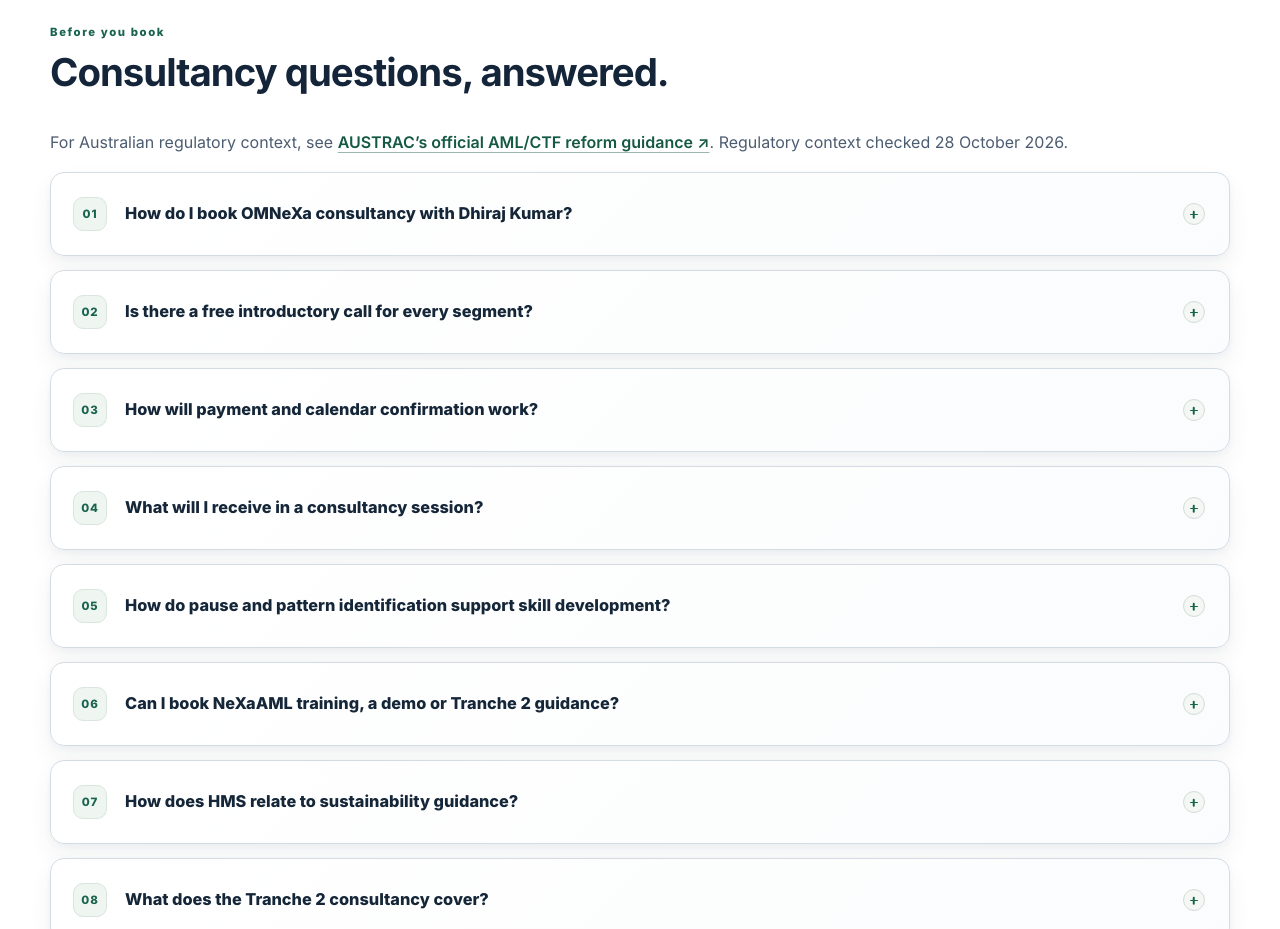
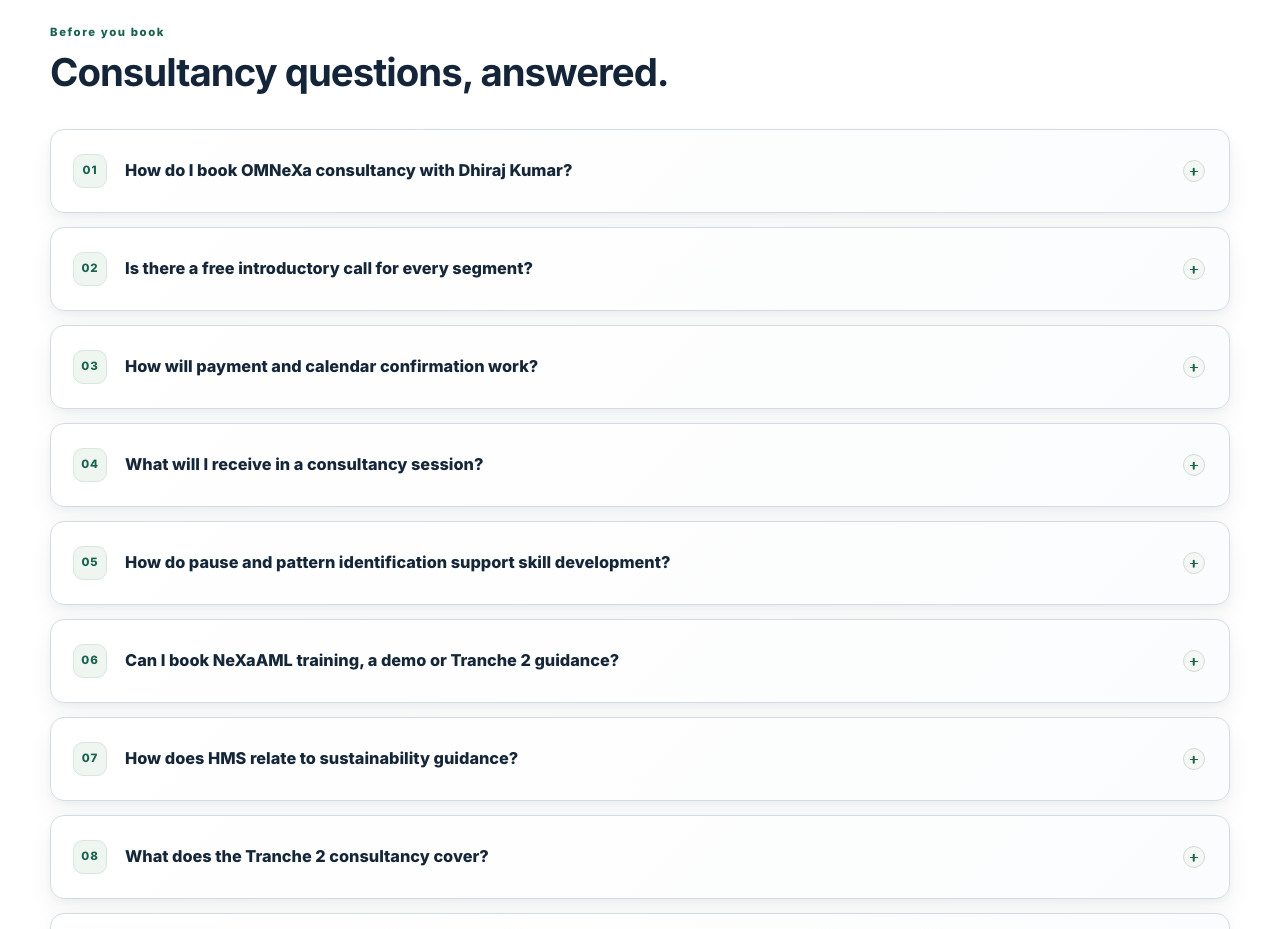
Before and after one commit to HumanSamaritan/OMNEXAFuture, a Next.js app: page /consultancy in a window 1280 px wide. Shown: the part 3540-4469 px from the top of the page. Built offline with nearby package versions, Linux system fonts and the light colour scheme; no server answers.

Commit message:
Remove Australia-specific regulatory note from general consultancy FAQs

```diff
--- a/app/consultancy/page.tsx
+++ b/app/consultancy/page.tsx
@@ -127,7 +127,6 @@ export default function ConsultancyPage() {
 
       <section className="section-shell aligned-section" aria-labelledby="consultancy-faq">
         <div className="section-heading"><p className="eyebrow">Before you book</p><h2 id="consultancy-faq">Consultancy questions, answered.</h2></div>
-        <p>For Australian regulatory context, see <a href="https://www.austrac.gov.au/industry-and-business/about-amlctf-reforms/about-reforms" target="_blank" rel="noopener noreferrer">AUSTRAC’s official AML/CTF reform guidance ↗</a>. Regulatory context checked 28 October 2026.</p>
         <div className="faq-list">{consultancyFaqs.map((faq, index) => <details className="faq-item" key={faq.question}>
           <summary><span className="faq-index">{String(index + 1).padStart(2, "0")}</span><span className="faq-question">{faq.question}</span><span className="faq-toggle" aria-hidden="true" /></summary>
           <div className="faq-answer"><p>{faq.answer}</p></div>
```
